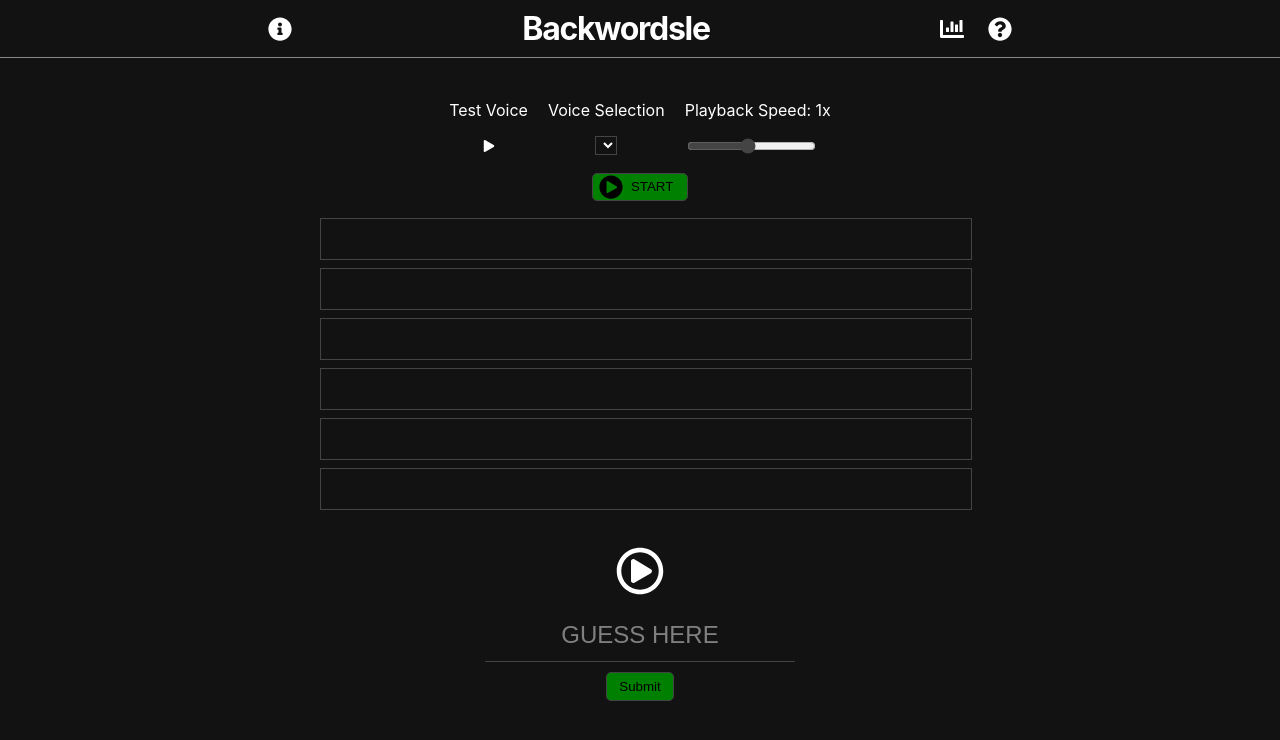
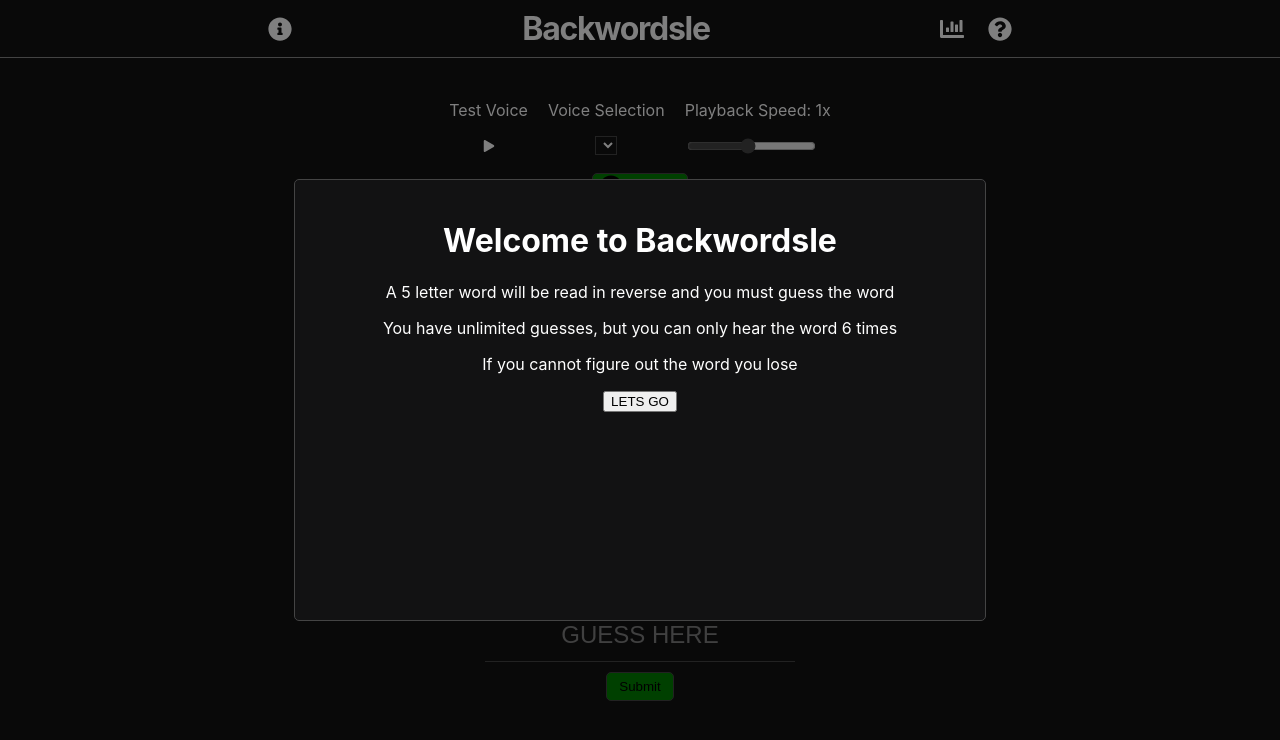
Before and after one commit to traysonkelii/backwardsole, a React (Create React App) app: page / in a window 1280 px wide. Shown: the top 740 px of the page. Built offline with nearby package versions, Linux system fonts and the light colour scheme.

Commit message:
fix functionality

```diff
--- a/src/App.tsx
+++ b/src/App.tsx
@@ -29,26 +29,33 @@
     const gameObject = getGameObject();
 
     if (!gameObject) {
+      setIsOpen(true);
       setTitle("Welcome to Backwordsle");
       setBody(
         <>
           <p>
-            A 5 letter word will be read in reverse and
-            you must guess the word
+            A 5 letter word will be read in reverse and you must guess the word
           </p>
           <p>
-            You have unlimited guesses, but you can only hear the
-            word 6 times
+            You have unlimited guesses, but you can only hear the word 6 times
           </p>
-          <p>
-            If you cannot figure out the word you lose
-          </p>
+          <p>If you cannot figure out the word you lose</p>
+          <button
+            onClick={() => {
+              const toStore = StartingGameObject;
+              setWordToGuess(toStore.answer);
+              localStorage.setItem(
+                staticValues.localStorageKey,
+                JSON.stringify(toStore)
+              );
+              setIsOpen(false)
+            }}
+          >
+            LETS GO
+          </button>
         </>
       );
-      setIsOpen(true);
-      const toStore = StartingGameObject;
-      setWordToGuess(toStore.answer);
-      localStorage.setItem( staticValues.localStorageKey, JSON.stringify(toStore));
+      setHideCloseButton(true);
     } else if (gameObject.gameOver) {
       const copyToClipboard = async () => {
         if (textAreaRef.current !== null) {
@@ -106,13 +113,18 @@
       <GameBoard />
       <SubmissionPanel gameIsOver={setGameOver} />
       <PopUp />
-      <TextCopiedToast isVisible={textCopied} setIsVisible={setTextCopied}/>
+      <TextCopiedToast isVisible={textCopied} setIsVisible={setTextCopied} />
     </Container>
   );
 }
 
-const TextCopiedToast = ({ isVisible, setIsVisible }: { isVisible: boolean, setIsVisible: Function }) => {
-
+const TextCopiedToast = ({
+  isVisible,
+  setIsVisible,
+}: {
+  isVisible: boolean;
+  setIsVisible: Function;
+}) => {
   useEffect(() => {
     if (isVisible) {
       setTimeout(() => {
--- a/src/model/Constants.ts
+++ b/src/model/Constants.ts
@@ -4,7 +4,8 @@
 
 export const TwentyFourHoursMilli = 86400000;
 
-export const getGameObject = () => {
+export const getGameObject = (fromLocation?: string) => {
+  console.log(fromLocation);
   const gameObjectString = localStorage.getItem(staticValues.localStorageKey);
   const gameObject: BackwardsoleGameObject =
   gameObjectString && JSON.parse(gameObjectString)
```
